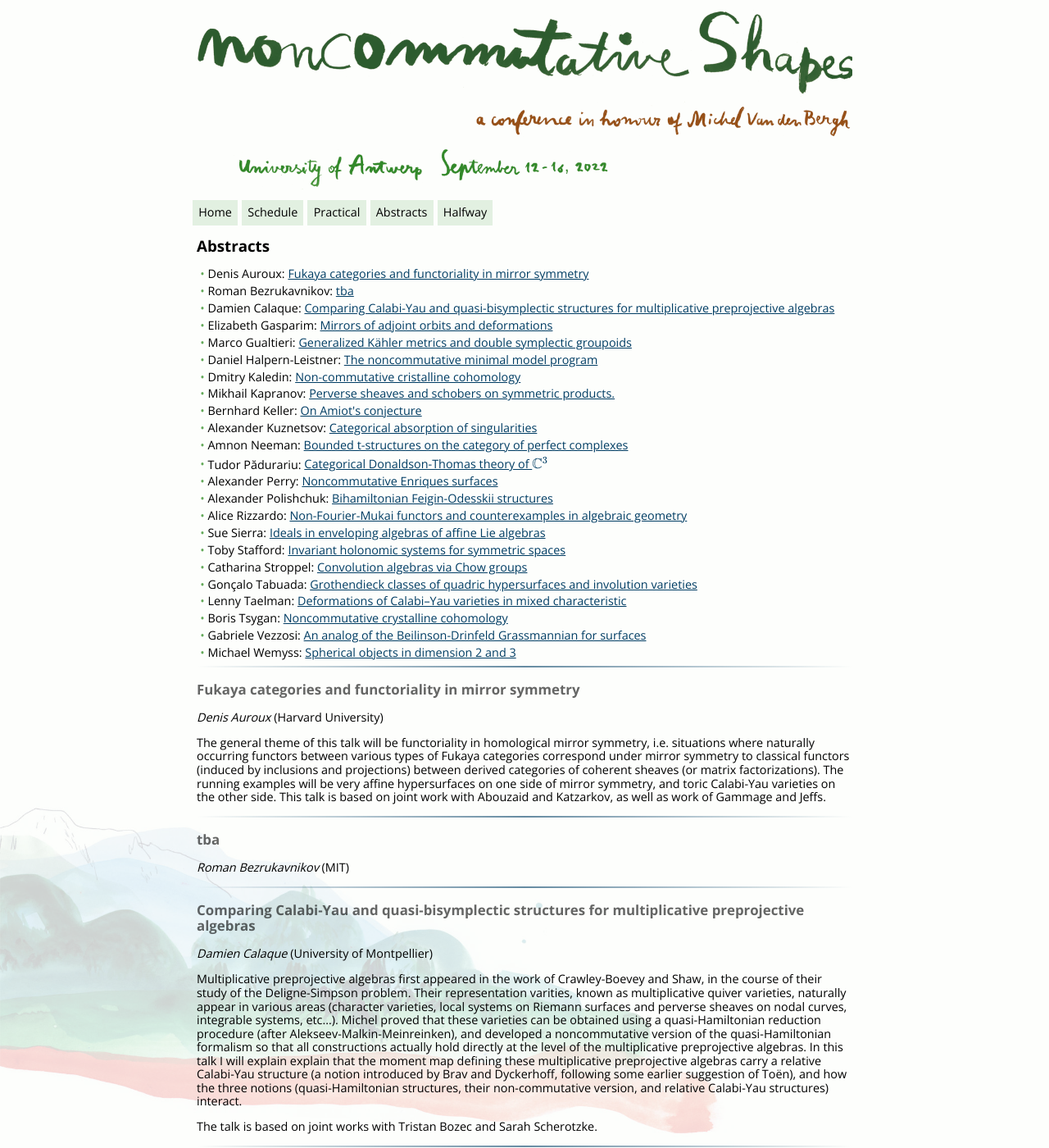
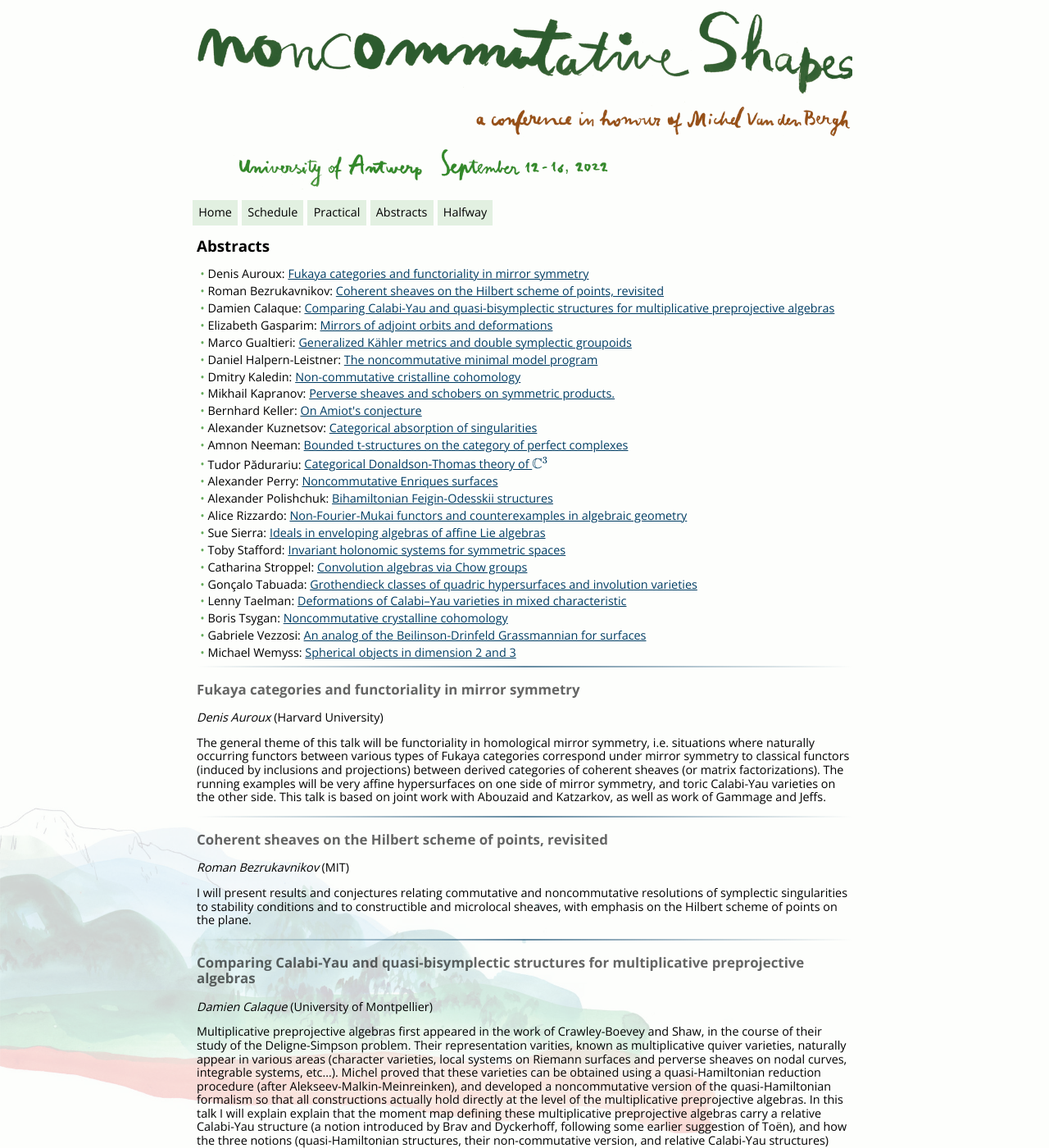
Before and after one commit to ncag-info/antwerp-2020, a Jekyll site: the page built from abstracts.html, in a window 1280 px wide and 1400 px high. Shown: the whole window at 82% size. Built offline with Jekyll 4.4.1, drawn with Linux system fonts in a browser that asks for light colours; nearby versions of some CDN libraries; library files that are not in the unit come from our copies; formulas are drawn with MathJax 3.

Commit message:
Final talk

```diff
--- a/_data/schedule.yml
+++ b/_data/schedule.yml
@@ -9,7 +9,7 @@
       { time: "14:00&ndash;14:50", talk: kapranov },
       { time: "15:00&ndash;15:30", other: "break" },
       { time: "15:30&ndash;16:20", talk: halpernleistner },
-      { time: "16:30&ndash;19:00", other: "reception" },
+      { time: "17:00&ndash;19:30", other: "reception" },
     ]
 
 - date: Tuesday, September 13
--- a/_data/speakers.yml
+++ b/_data/speakers.yml
@@ -91,6 +91,7 @@ stafford:
   name: Toby Stafford
   affiliation: University of Manchester
   website: https://personalpages.manchester.ac.uk/staff/toby.stafford/
+  online: true
 
 stroppel:
   name: Catharina Stroppel
--- a/_data/talks.yml
+++ b/_data/talks.yml
@@ -5,8 +5,10 @@ auroux:
     <p>The general theme of this talk will be functoriality in homological mirror symmetry, i.e. situations where naturally occurring functors between various types of Fukaya categories correspond under mirror symmetry to classical functors (induced by inclusions and projections) between derived categories of coherent sheaves (or matrix factorizations). The running examples will be very affine hypersurfaces on one side of mirror symmetry, and toric Calabi-Yau varieties on the other side. This talk is based on joint work with Abouzaid and Katzarkov, as well as work of Gammage and Jeffs.</p>
 
 bezrukavnikov:
-  title: tba
+  title: Coherent sheaves on the Hilbert scheme of points, revisited
   speaker: bezrukavnikov
+  abstract: >
+    <p>I will present results and conjectures relating commutative and noncommutative resolutions of symplectic singularities to stability conditions and to constructible and microlocal sheaves, with emphasis on the Hilbert scheme of points on the plane.
 
 calaque:
   title: Comparing Calabi-Yau and quasi-bisymplectic structures for multiplicative preprojective algebras
```
